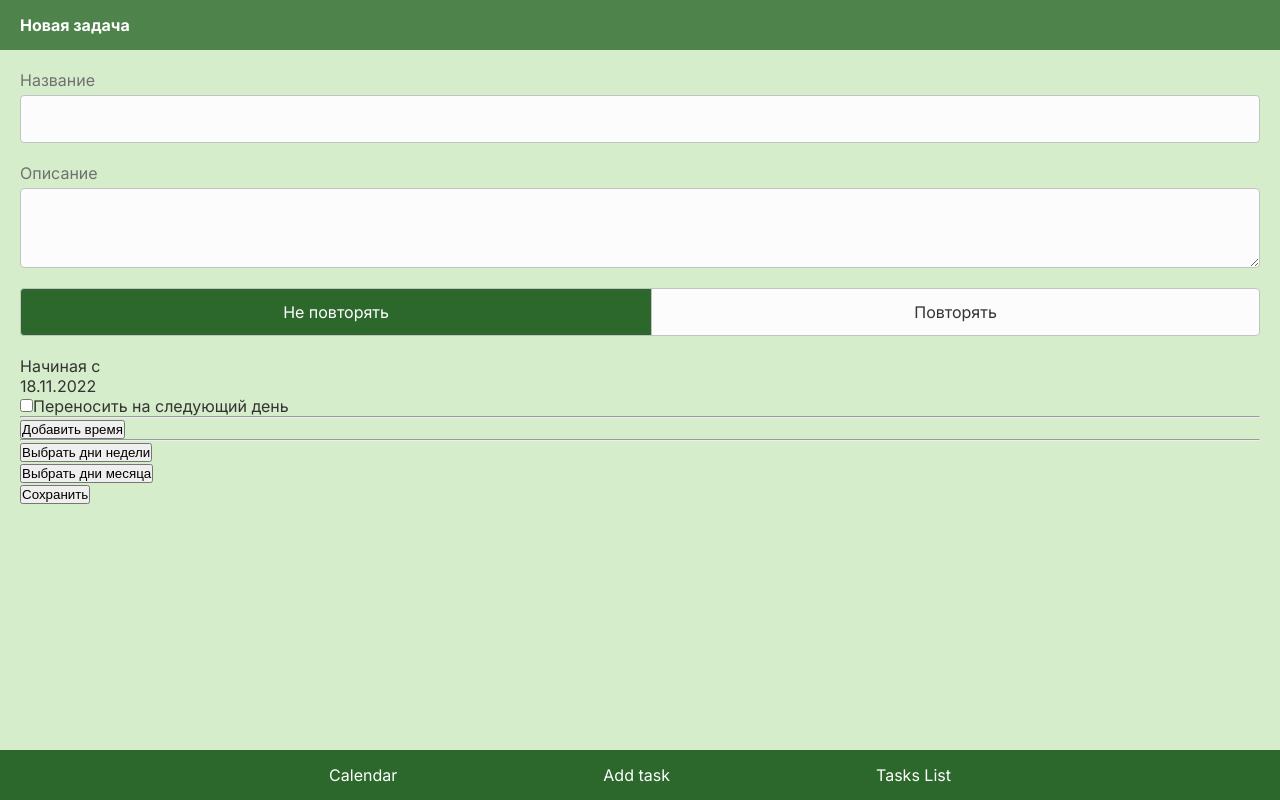
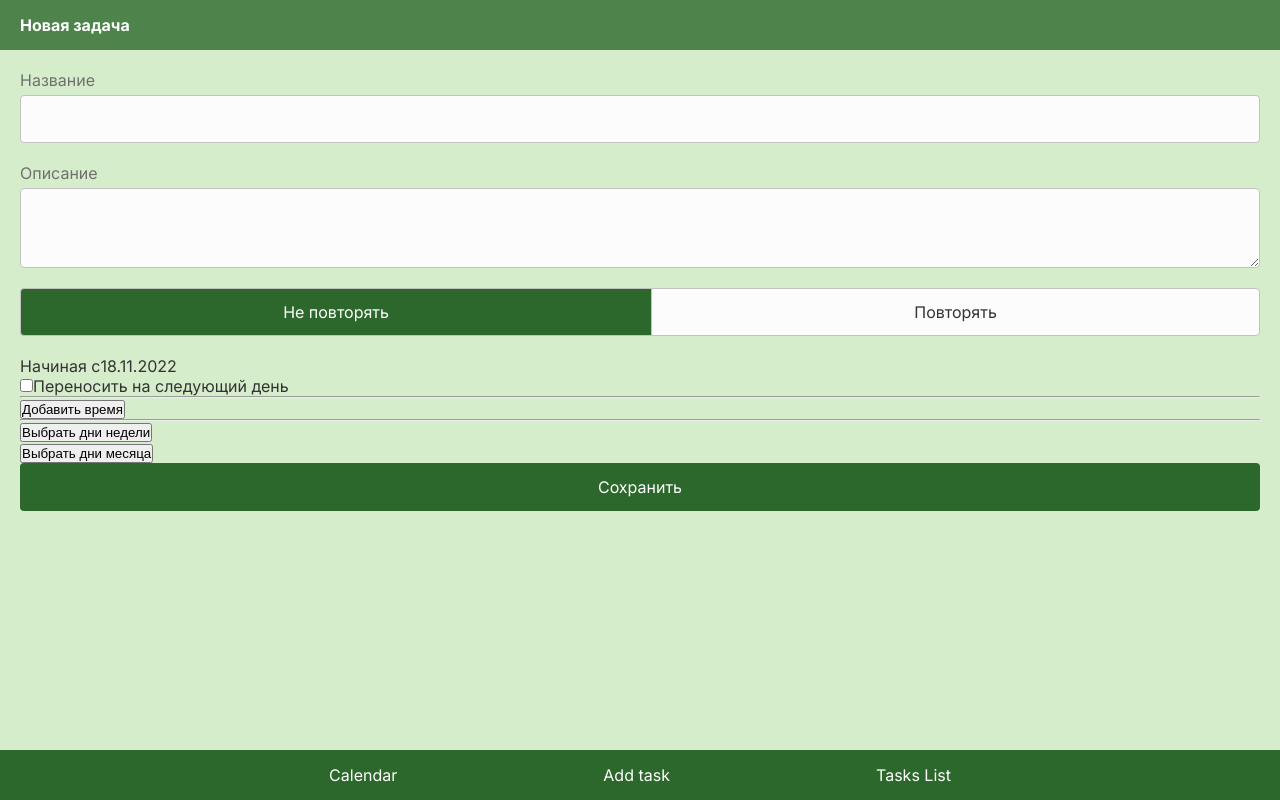
Before and after one commit to mohnatus/planner, a React (Create React App) app: page /task/new in a window 1280 px wide. Built offline with nearby package versions, Linux system fonts and the light colour scheme.

Commit message:
Task Form

```diff
--- a/src/components/Button/index.tsx
+++ b/src/components/Button/index.tsx
@@ -3,18 +3,22 @@ import styled from 'styled-components';
 import { COLORS } from '../../style/colors';
 import { RADIUS_SM } from '../../style/decor';
 import { CONTROL_HEIGHT } from '../../style/sizes';
+import { SPACING_XS } from '../../style/spacing';
 import { FONT_SIZE } from '../../style/typography';
 
 export interface ButtonProps {
+  type?: 'button'|'submit'|'reset';
 	accent?: boolean;
   secondary?: boolean;
-	onClick: () => void;
+  block?: boolean;
+	onClick?: () => void;
 	children: ReactNode;
 }
 
 interface ButtonControlProps {
 	accent?: boolean;
 	secondary?: boolean;
+  block?: boolean;
 }
 
 const ButtonControl = styled.button<ButtonControlProps>`
@@ -23,6 +27,8 @@ const ButtonControl = styled.button<ButtonControlProps>`
 	align-items: center;
 	justify-content: center;
 	border-radius: ${RADIUS_SM}px;
+  padding-left: ${SPACING_XS}px;
+  padding-right: ${SPACING_XS}px;
 
 	background-color: ${COLORS.controls.color};
 	color: ${COLORS.controls.contrast};
@@ -49,13 +55,17 @@ const ButtonControl = styled.button<ButtonControlProps>`
     color: ${COLORS.secondary.contrast};
     border-color: transparent;
   `}
+
+  ${(props) => props.block && `
+  width: 100%;
+  `}
 `;
 
 export { ButtonControl };
 
-export function Button({ accent, secondary, onClick, children }: ButtonProps) {
+export function Button({ type='button', onClick, children, ...props }: ButtonProps) {
 	return (
-		<ButtonControl type='button' onClick={onClick} accent={accent} secondary={secondary}>
+		<ButtonControl type={type} onClick={onClick} {...props}>
 			{children}
 		</ButtonControl>
 	);
--- /dev/null
+++ b/src/containers/DateGroup/index.tsx
@@ -0,0 +1,26 @@
+import { useState } from 'react';
+import styled from 'styled-components'
+import { DateInput, DateInputProps } from '../../components/DateInput';
+
+export interface DateGroupProps extends DateInputProps {
+	label: string;
+}
+
+const Wrapper = styled.div`
+display: flex;`
+
+const Label = styled.label``
+
+const DateGroupInput = styled(DateInput)`
+
+`
+
+export function DateGroup({ label, ...props }: DateGroupProps) {
+	return (
+		<Wrapper>
+			<Label>{label}</Label>
+
+			<DateGroupInput {...props} />
+		</Wrapper>
+	);
+}
--- a/src/features/tasks/TaskForm.tsx
+++ b/src/features/tasks/TaskForm.tsx
@@ -30,6 +30,8 @@ import {
 import { Container } from '../../containers/Container';
 import { PageHeader } from '../../components/PageHeader';
 import { ServiceText } from '../../containers/ServiceText';
+import { DateGroup } from '../../containers/DateGroup';
+import { Button } from '../../components/Button';
 
 const NO_REPEAT = 'no-repeat';
 const REPEAT = 'repeat';
@@ -186,13 +188,7 @@ export function TaskForm() {
 
 						{repeat === NO_REPEAT && (
 							<div>
-								<div>
-									Начиная с{' '}
-									<DateInput
-										value={startMoment}
-										onChange={setStartMoment}
-									></DateInput>
-								</div>
+								<DateGroup label='Начиная с' value={startMoment} onChange={setStartMoment} />
 
 								<Checkbox
 									label='Переносить на следующий день'
@@ -231,7 +227,7 @@ export function TaskForm() {
 							onChange={onChangeExceptionsParams}
 						/>
 
-						<button type='submit'>Сохранить</button>
+						<Button type='submit' accent block>Сохранить</Button>
 					</form>
 				)}
 			</Container>
```
